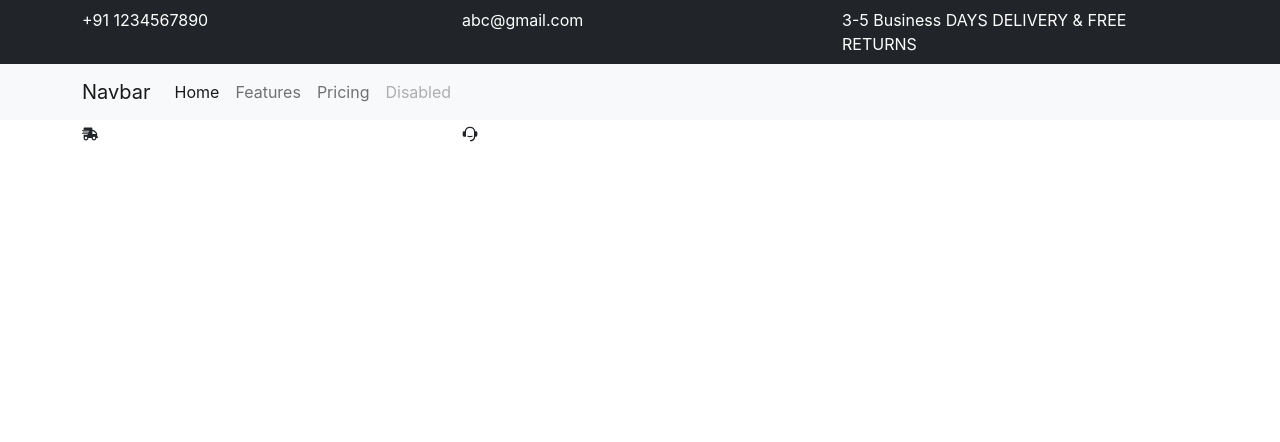
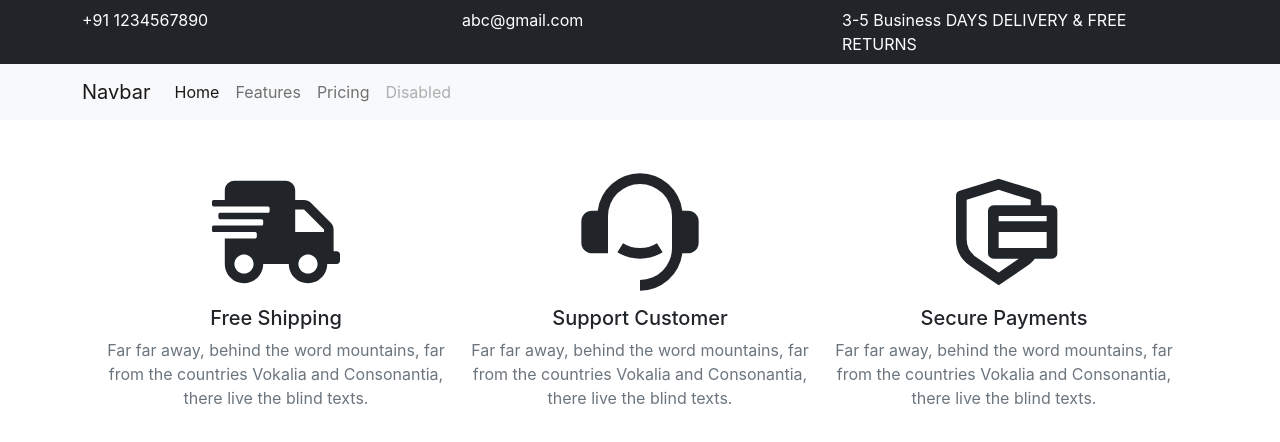
Before and after one commit to shyamjaiswal07/e-commerce, a React (Create React App) app: page / in a window 1280 px wide. Shown: the top 442 px of the page. Built offline with nearby package versions, Linux system fonts and the light colour scheme.

Commit message:
Three Column done

```diff
--- a/src/App.css
+++ b/src/App.css
@@ -1,3 +1,7 @@
 .top__header {
   height: 5vh;
 }
+
+.three__icon {
+  font-size: 8rem;
+}
--- a/src/App.js
+++ b/src/App.js
@@ -6,7 +6,6 @@ function App() {
   return (
     <>
       <BrowserRouter>
-
         <Routes>
           <Route path='/' element={<MainHeader />} />
         </Routes>
--- a/src/components/threecomp/ThreeCompoent.jsx
+++ b/src/components/threecomp/ThreeCompoent.jsx
@@ -1,20 +1,33 @@
 import React from 'react';
 import { FaShippingFast } from "react-icons/fa";
 import { RiCustomerService2Fill } from "react-icons/ri"
+import { RiSecurePaymentLine } from "react-icons/ri"
 
 const ThreeCompoent = () => {
     return (
         <>
             <div className="container">
-                <div className="row">
+                <div className="row d-flex justify-content-center p-4 text-center">
                     <div className="col-md-4">
-                        <FaShippingFast />
+                        <h1 className='three__icon'><FaShippingFast /></h1>
+                        <h5>Free Shipping</h5>
+                        <p className='text-secondary'>
+                            Far far away, behind the word mountains, far from the countries Vokalia and Consonantia, there live the blind texts.
+                        </p>
                     </div>
                     <div className="col-md-4">
-                        <RiCustomerService2Fill />
+                        <h1 className='three__icon'><RiCustomerService2Fill /></h1>
+                        <h5>Support Customer</h5>
+                        <p className='text-secondary'>
+                        Far far away, behind the word mountains, far from the countries Vokalia and Consonantia, there live the blind texts.
+                        </p>
                     </div>
                     <div className="col-md-4">
-
+                        <h1 className='three__icon'><RiSecurePaymentLine /></h1>
+                        <h5>Secure Payments</h5>
+                        <p className='text-secondary'>
+                        Far far away, behind the word mountains, far from the countries Vokalia and Consonantia, there live the blind texts.
+                        </p>
                     </div>
                 </div>
             </div>
```
